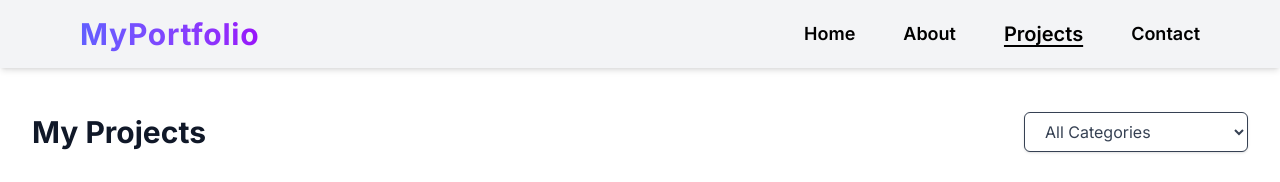
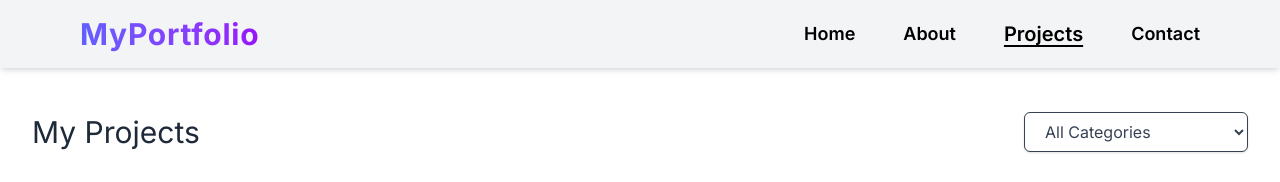
Before and after one commit to Kamakshi-Aruna/NextJs-Personal-Portfolio, a Next.js app: page /projects in a window 1280 px wide. Shown: the top 182 px of the page. Built offline with nearby package versions, Linux system fonts and the light colour scheme.

Commit message:
Updated the code

```diff
--- a/src/app/projects/page.tsx
+++ b/src/app/projects/page.tsx
@@ -56,7 +56,7 @@ export default function ProjectsPage() {
             >
                 {/* Page Title */}
                 <motion.h1
-                    className="text-3xl font-bold text-gray-900"
+                    className="text-3xl  text-gray-800"
                     initial={{ opacity: 0, x: -20 }}
                     animate={{ opacity: 1, x: 0 }}
                     transition={{ duration: 0.5, delay: 0.3 }}
```
